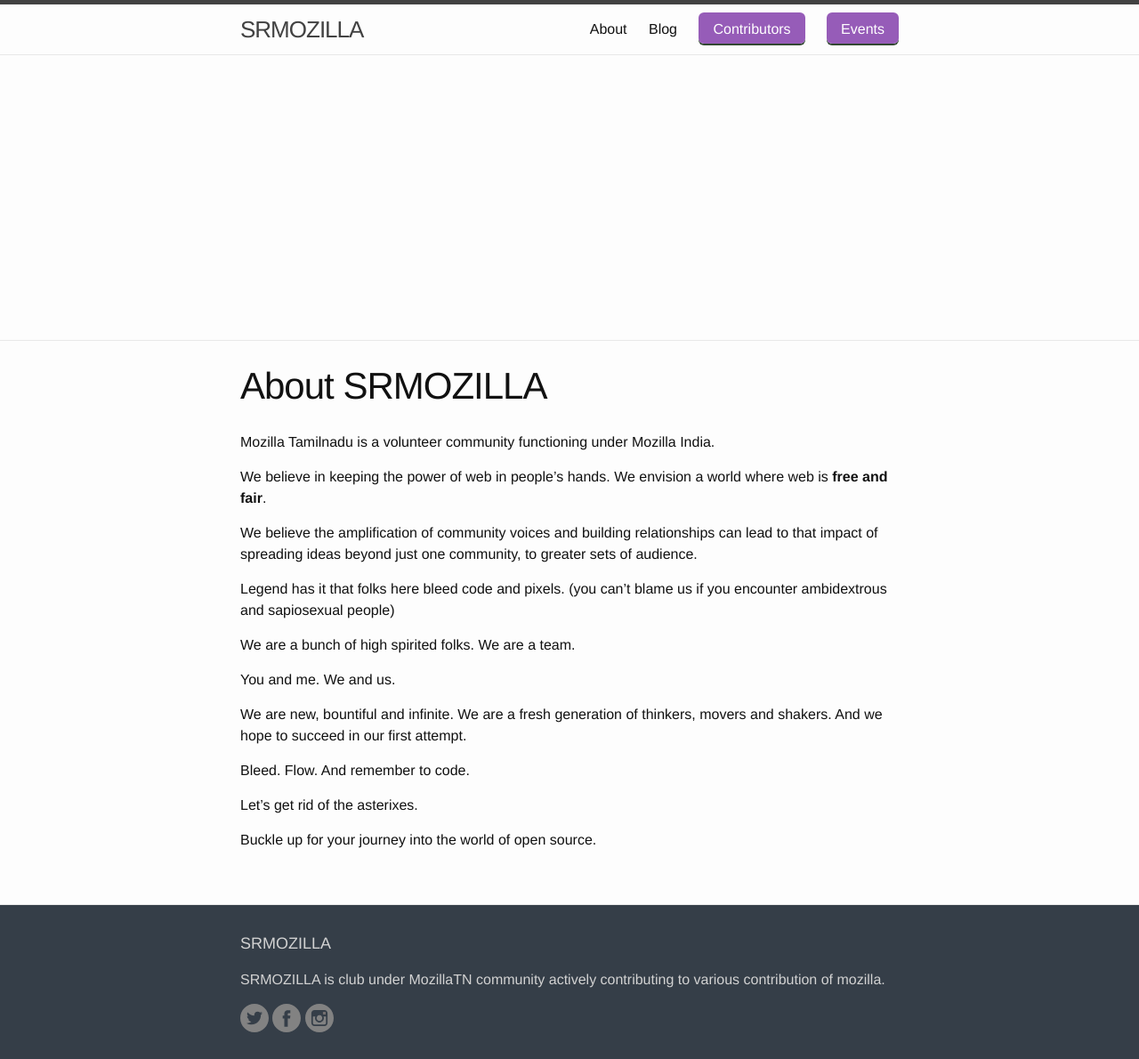
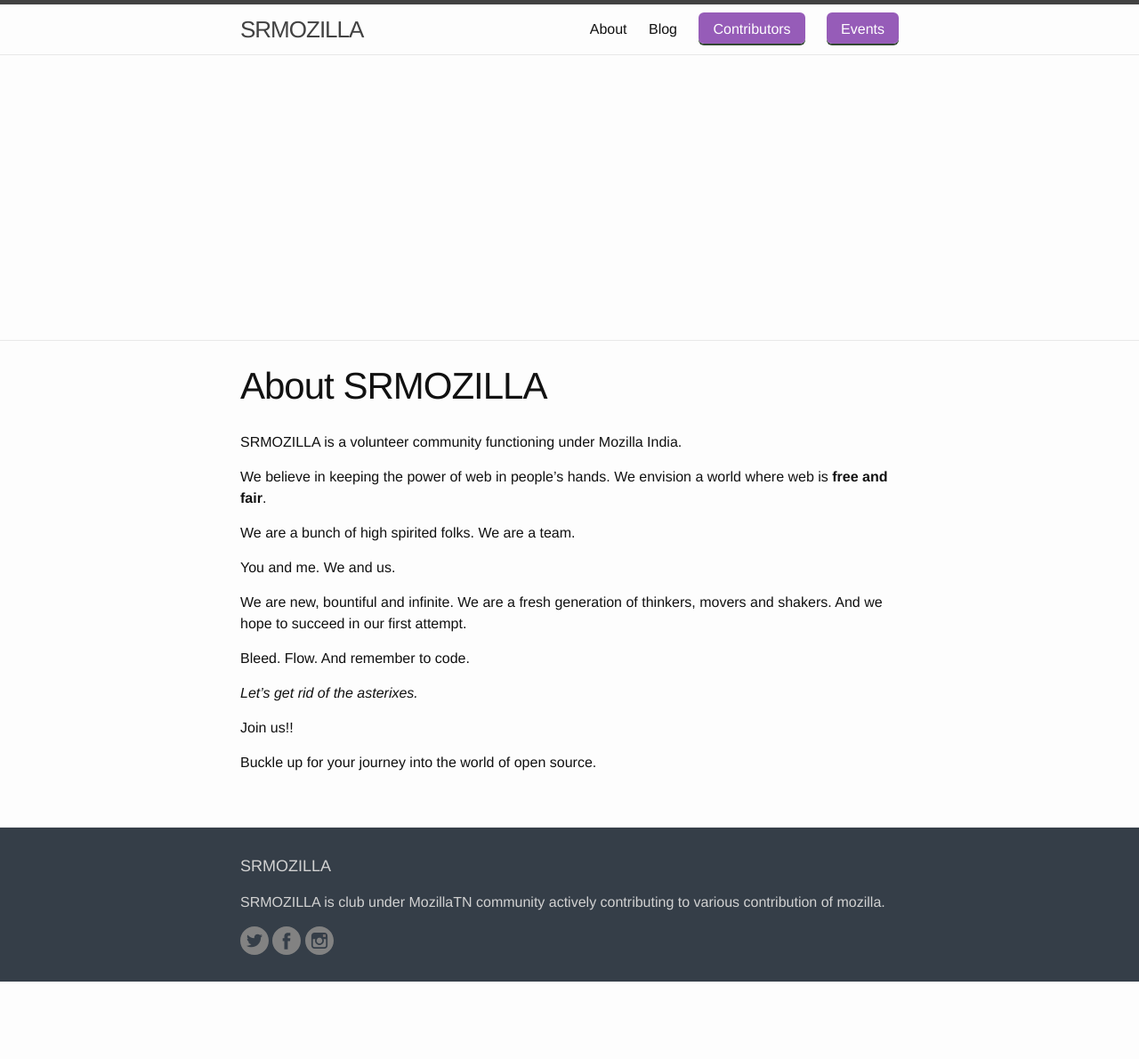
Before and after one commit to MozillaTN/srmozilla, a Jekyll site: the page built from docs/about.md, in a window 1280 px wide. Shown: the whole page at 89% size. Built offline with Jekyll 4.4.1, drawn with Linux system fonts in a browser that asks for light colours; after the commit the page ends 1103 px from its top, so only the background shows below that.

Commit message:
Title changed
Title changed and content has been modified.

```diff
--- a/docs/about.md
+++ b/docs/about.md
@@ -6,13 +6,9 @@ permalink: /about/
 cover: 'https://mozillatn.github.io/clubs/assets/mozilla-tn-bannerc.png'
 ---
 
-Mozilla Tamilnadu is a volunteer community functioning under Mozilla India.
+SRMOZILLA is a volunteer community functioning under Mozilla India.
 
 We believe in keeping the power of web in people’s hands. We envision a world where web is **free and fair**.
-
-We believe the amplification of community voices and building relationships can lead to that impact of spreading ideas beyond just one community, to greater sets of audience.
-
-Legend has it that folks here bleed code and pixels. (you can’t blame us if you encounter ambidextrous and sapiosexual people)
 
 We are a bunch of high spirited folks. We are a team.
 
@@ -22,6 +18,8 @@ We are new, bountiful and infinite. We are a fresh generation of thinkers, mover
 
 Bleed. Flow. And remember to code.
 
-Let’s get rid of the asterixes.
+*Let’s get rid of the asterixes.*
+
+Join us!!
 
 Buckle up for your journey into the world of open source.
```
